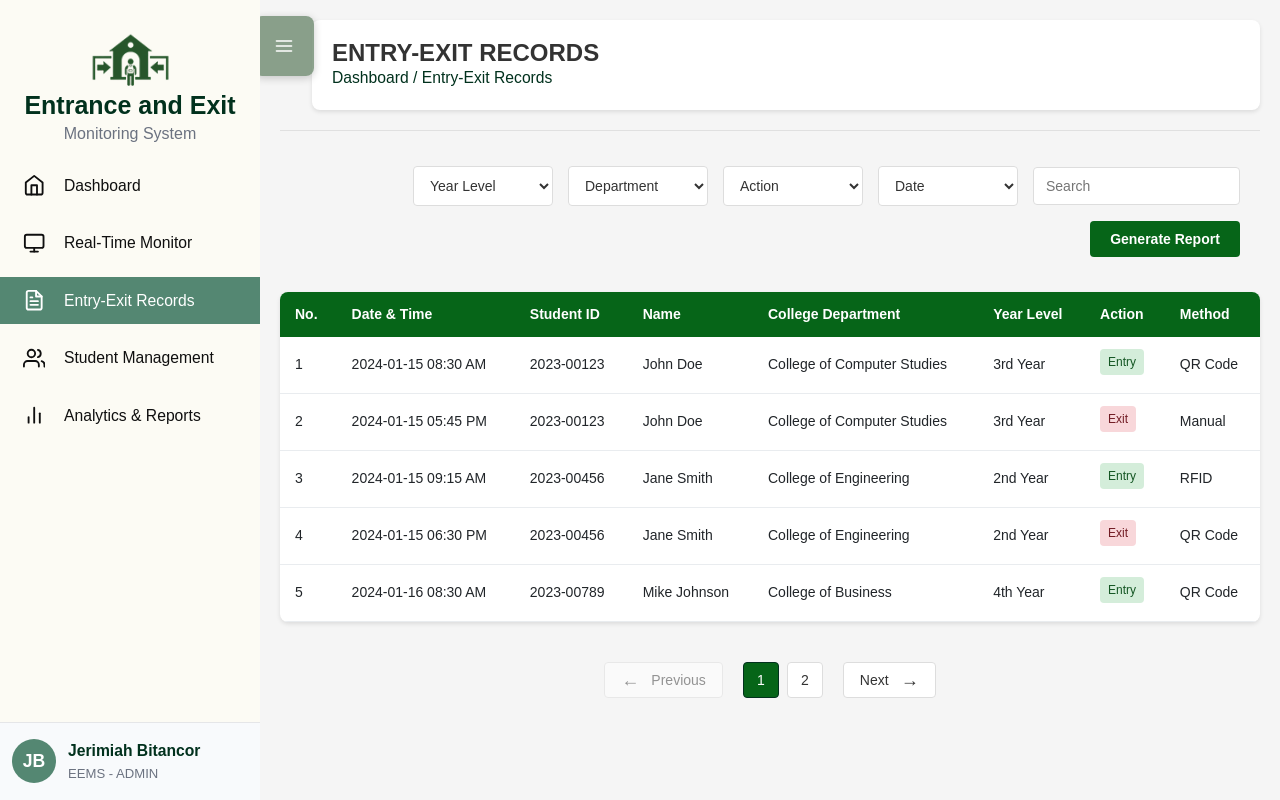
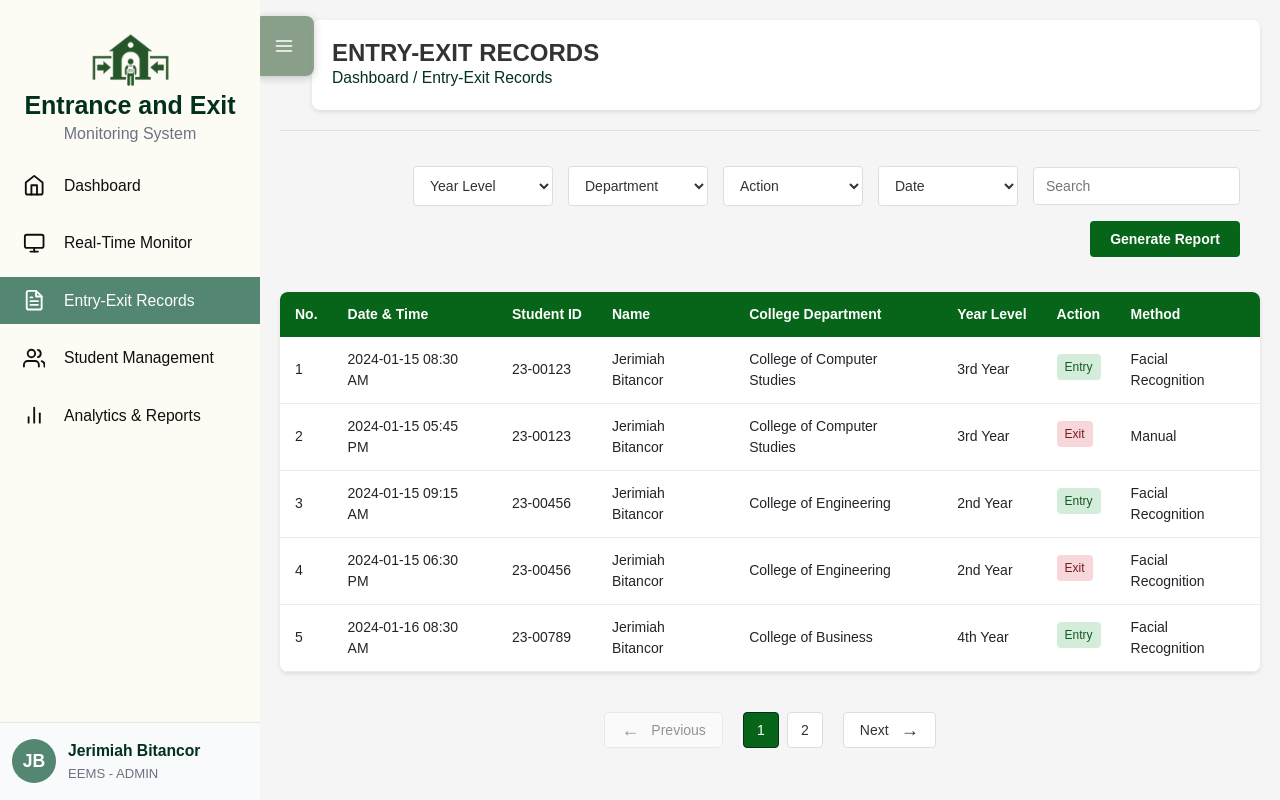
Before and after one commit to jalzoren/Entrance-and-Exit-Monitoring-PLP-Students, a React (Vite) app in the folder plp-student-monitoring/: page /records in a window 1280 px wide. Built offline with nearby package versions, Linux system fonts and the light colour scheme.

Commit message:
change data

```diff
--- a/plp-student-monitoring/src/adminpages/Records.jsx
+++ b/plp-student-monitoring/src/adminpages/Records.jsx
@@ -7,18 +7,18 @@ function Records() {
     {
       id: 1,
       dateTime: "2024-01-15 08:30 AM",
-      studentId: "2023-00123",
-      name: "John Doe",
+      studentId: "23-00123",
+      name: "Jerimiah Bitancor",
       collegeDept: "College of Computer Studies",
       yearLevel: "3rd Year",
       action: "Entry",
-      method: "QR Code"
+      method: "Facial Recognition"
     },
     {
       id: 2,
       dateTime: "2024-01-15 05:45 PM",
-      studentId: "2023-00123",
-      name: "John Doe",
+      studentId: "23-00123",
+      name: "Jerimiah Bitancor",
       collegeDept: "College of Computer Studies",
       yearLevel: "3rd Year",
       action: "Exit",
@@ -27,39 +27,39 @@ function Records() {
     {
       id: 3,
       dateTime: "2024-01-15 09:15 AM",
-      studentId: "2023-00456",
-      name: "Jane Smith",
+      studentId: "23-00456",
+      name: "Jerimiah Bitancor",
       collegeDept: "College of Engineering",
       yearLevel: "2nd Year",
       action: "Entry",
-      method: "RFID"
+      method: "Facial Recognition"
     },
     {
       id: 4,
       dateTime: "2024-01-15 06:30 PM",
-      studentId: "2023-00456",
-      name: "Jane Smith",
+      studentId: "23-00456",
+      name: "Jerimiah Bitancor",
       collegeDept: "College of Engineering",
       yearLevel: "2nd Year",
       action: "Exit",
-      method: "QR Code"
+      method: "Facial Recognition"
     },
     // Add more sample records to demonstrate pagination
     {
       id: 5,
       dateTime: "2024-01-16 08:30 AM",
-      studentId: "2023-00789",
-      name: "Mike Johnson",
+      studentId: "23-00789",
+      name: "Jerimiah Bitancor",
       collegeDept: "College of Business",
       yearLevel: "4th Year",
       action: "Entry",
-      method: "QR Code"
+      method: "Facial Recognition"
     },
     {
       id: 6,
       dateTime: "2024-01-16 05:45 PM",
-      studentId: "2023-00789",
-      name: "Mike Johnson",
+      studentId: "23-00789",
+      name: "Jerimiah Bitancor",
       collegeDept: "College of Business",
       yearLevel: "4th Year",
       action: "Exit",
@@ -68,22 +68,22 @@ function Records() {
     {
       id: 7,
       dateTime: "2024-01-17 09:15 AM",
-      studentId: "2023-00901",
-      name: "Sarah Williams",
+      studentId: "23-00901",
+      name: "Jerimiah Bitancor",
       collegeDept: "College of Nursing",
       yearLevel: "1st Year",
       action: "Entry",
-      method: "RFID"
+      method: "Facial Recognition"
     },
     {
       id: 8,
       dateTime: "2024-01-17 06:30 PM",
-      studentId: "2023-00901",
-      name: "Sarah Williams",
+      studentId: "23-00901",
+      name: "Jerimiah Bitancor",
       collegeDept: "College of Nursing",
       yearLevel: "1st Year",
       action: "Exit",
-      method: "QR Code"
+      method: "Facial Recognition"
     }
   ];
 
```
